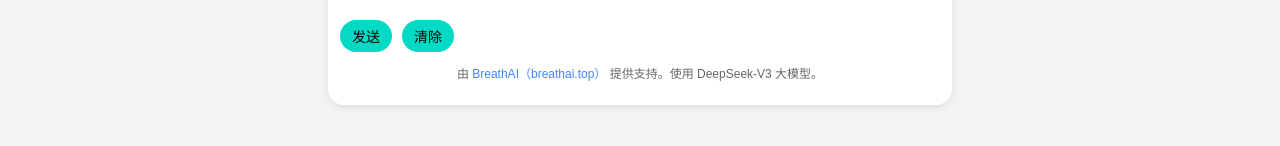
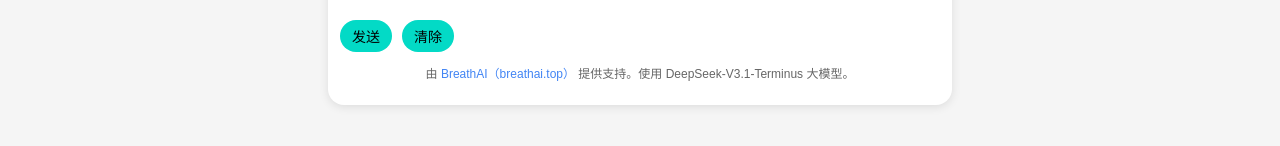
Before and after one commit to LAGSNESOwO/MineNBTool, a plain HTML site: page index.html in a window 1280 px wide. Both pictures are taken after a click on the button "开始聊天". Shown: the part 550-696 px from the top of the page. Drawn offline with nearby package versions, Linux system fonts and the light colour scheme.

Commit message:
Update index.html

```diff
--- a/index.html
+++ b/index.html
@@ -273,7 +273,7 @@
           </div>
         </div>
         <div class="chat-footer">
-          <p>由 <a href="https://breathai.top" target="_blank">BreathAI（breathai.top）</a> 提供支持。使用 DeepSeek-V3 大模型。</p>
+          <p>由 <a href="https://breathai.top" target="_blank">BreathAI（breathai.top）</a> 提供支持。使用 DeepSeek-V3.1-Terminus 大模型。</p>
         </div>
       </div>
     </div>
```
